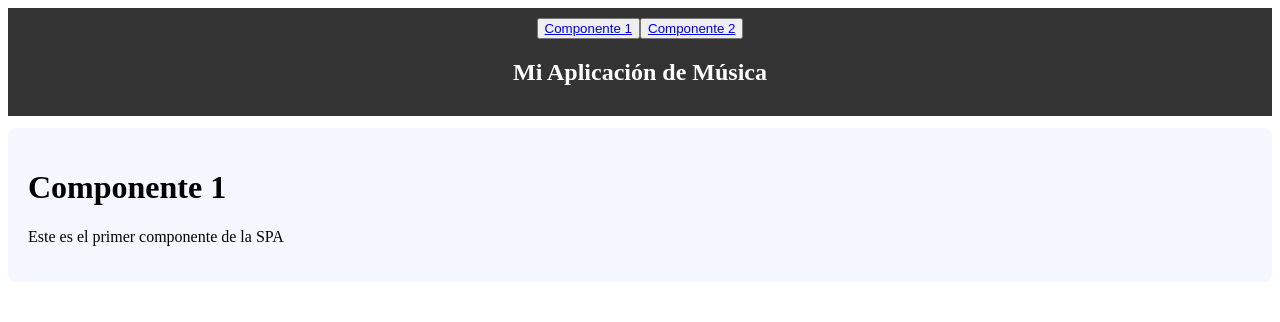
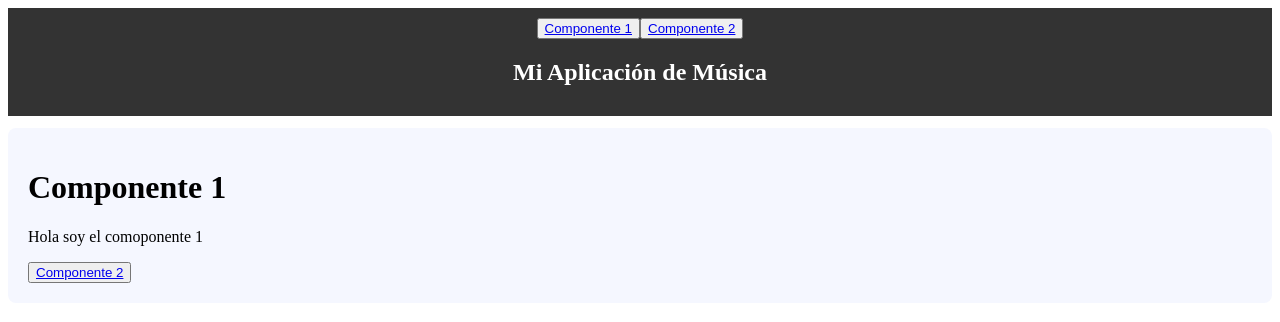
Before and after one commit to germanchin1/Musica, a Vue app in the folder musica/: page /comp1 in a window 1280 px wide. Shown: the top 322 px of the page. Built offline with nearby package versions, Linux system fonts and the light colour scheme; the HTML template or start-up script is replaced by a standard one.

Commit message:
botones spa en componentes 1 y 2

```diff
--- a/musica/src/components/componente1.vue
+++ b/musica/src/components/componente1.vue
@@ -2,6 +2,8 @@
   <div class="componente1">
     <h1>{{ titulo }}</h1>
     <p>{{ descripcion }}</p>
+        <button><router-link to="/comp2" class="nav-link">Componente 2</router-link></button>
+
   </div>
 </template>
 
@@ -9,7 +11,7 @@
 import { ref } from 'vue'
 
 const titulo = ref('Componente 1')
-const descripcion = ref('Este es el primer componente de la SPA')
+const descripcion = ref('Hola soy el comoponente 1')
 </script>
 
 <style scoped>
--- a/musica/src/components/componente2.vue
+++ b/musica/src/components/componente2.vue
@@ -2,6 +2,8 @@
   <div class="componente2">
     <h1>{{ titulo }}</h1>
     <p>{{ descripcion }}</p>
+    <button><router-link to="/comp1" class="nav-link">Componente 1</router-link></button>
+
   </div>
 </template>
 
@@ -9,7 +11,7 @@
 import { ref } from 'vue'
 
 const titulo = ref('Componente 2')
-const descripcion = ref('Este es el segundo componente — alterna con el primero')
+const descripcion = ref('¿Componente 2?')
 </script>
 
 <style scoped>
```
